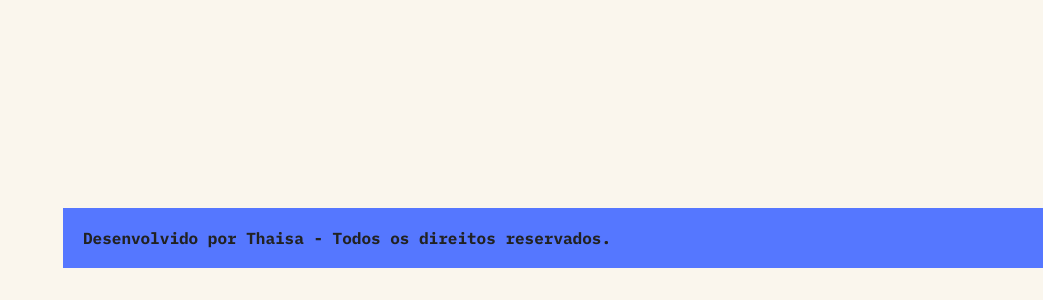
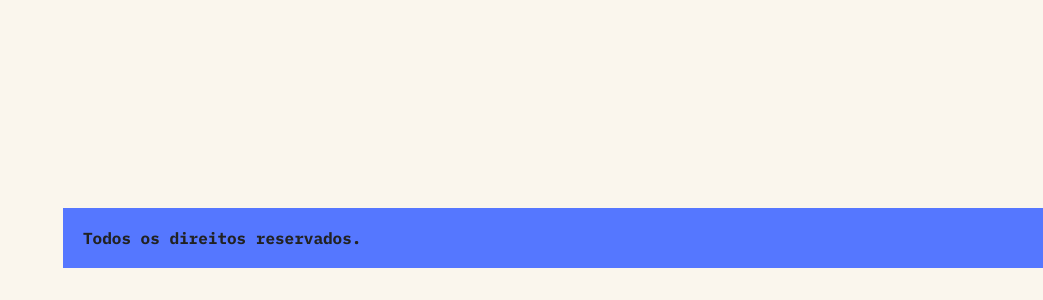
Before and after one commit to ThaisaDev/Animais-Fant-sticos, a website built with webpack: page index.html in a window 1280 px wide. Shown: the part 2303-2603 px from the top of the page, without its empty margins (237-1280 px from the left). Built offline with nearby package versions, Linux system fonts and the light colour scheme; no server answers.

Commit message:
Update index.html

```diff
--- a/index.html
+++ b/index.html
@@ -163,7 +163,7 @@
     </section>
 
     <footer class="copy">
-      <p>Desenvolvido por Thaisa - Todos os direitos reservados.</p>
+      <p>Todos os direitos reservados.</p>
     </footer>
   </div>
 
```
